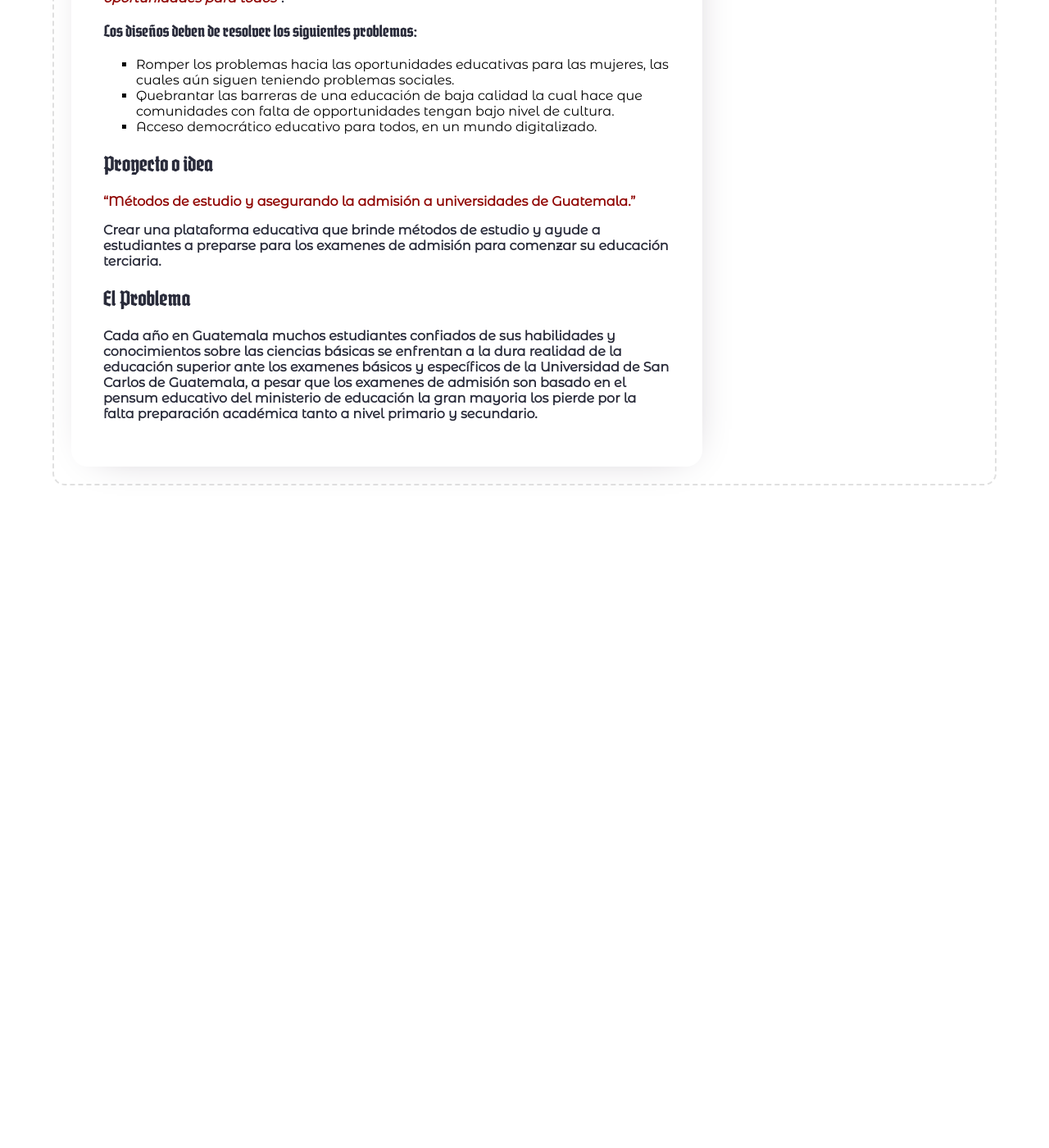
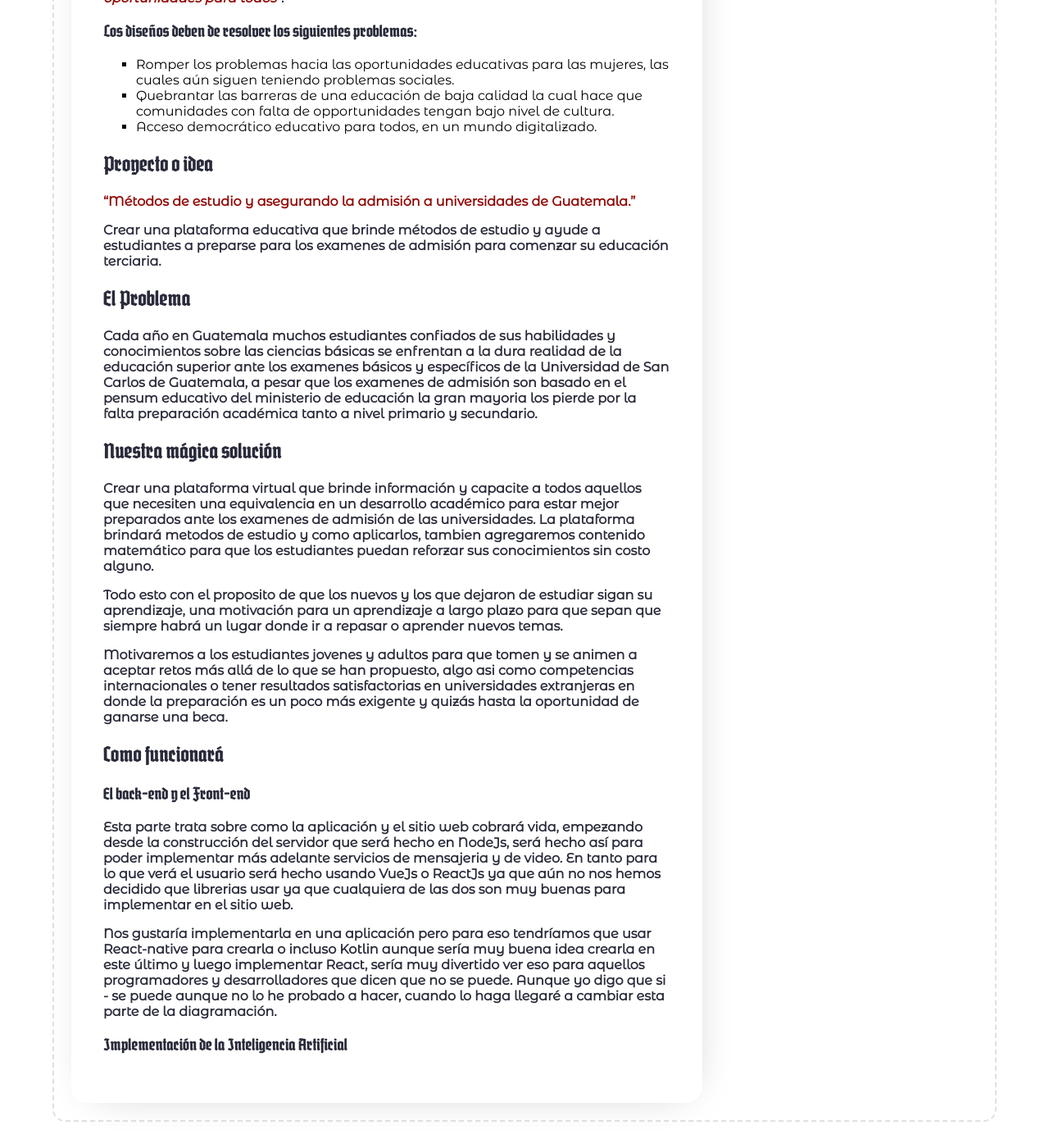
Before and after one commit to jorgeAML/creativeaml, a Jekyll site: the page built from blog_posts/17-11-2021.md, in a window 1280 px wide and 1400 px high, scrolled down 590 px. Shown: the whole window at 82% size. Built offline with Jekyll 4.4.1, drawn with Linux system fonts in a browser that asks for light colours; some web fonts are replaced; before the commit the page ends 1220 px from its top, so only the background shows below that.

Commit message:
Actualizacion de Post

```diff
--- a/blog_posts/17-11-2021.md
+++ b/blog_posts/17-11-2021.md
@@ -60,3 +60,12 @@ post1: /jekyll/update/2021/04/05/welcome-to-jekyll.html
 <p>Crear una plataforma educativa que brinde métodos de estudio y ayude a estudiantes a preparse para los examenes de admisión para comenzar su educación terciaria.</p>
 <h2>El Problema</h2>
 <p>Cada año en Guatemala muchos estudiantes confiados de sus habilidades y conocimientos sobre las ciencias básicas se enfrentan a la dura realidad de la educación superior ante los examenes básicos y específicos de la Universidad de San Carlos de Guatemala, a pesar que los examenes de admisión son basado en el pensum educativo del ministerio de educación la gran mayoria los pierde por la falta preparación académica tanto a nivel primario y secundario. </p>
+<h2>Nuestra mágica solución</h2>
+<p>Crear una plataforma virtual que brinde información y capacite a todos aquellos que necesiten una equivalencia en un desarrollo académico para estar mejor preparados ante los examenes de admisión de las universidades. La plataforma brindará metodos de estudio y como aplicarlos, tambien agregaremos contenido matemático para que los estudiantes puedan reforzar sus conocimientos sin costo alguno.</p>
+<p>Todo esto con el proposito de que los nuevos y los que dejaron de estudiar sigan su aprendizaje, una motivación para un aprendizaje a largo plazo para que sepan que siempre habrá un lugar donde ir a repasar o aprender nuevos temas.</p>
+<p>Motivaremos a los estudiantes jovenes y adultos para que tomen y se animen a aceptar retos más allá de lo que se han propuesto, algo asi como competencias internacionales o tener resultados satisfactorias en universidades extranjeras en donde la preparación es un poco más exigente y quizás hasta la oportunidad de ganarse una beca.</p>
+<h2>Como funcionará</h2>
+<h3>El back-end y el Front-end</h3>
+<p>Esta parte trata sobre como la aplicación y el sitio web cobrará vida, empezando desde la construcción del servidor que será hecho en NodeJs, será hecho así para poder implementar más adelante servicios de mensajeria y de video. En tanto para lo que verá el usuario será hecho usando VueJs o ReactJs ya que aún no nos hemos decidido que librerias usar ya que cualquiera de las dos son muy buenas para implementar en el sitio web.</p>
+<p>Nos gustaría implementarla en una aplicación pero para eso tendríamos que usar React-native para crearla o incluso Kotlin aunque sería muy buena idea crearla en este último y luego implementar React, sería muy divertido ver eso para aquellos programadores y desarrolladores que dicen que no se puede. Aunque yo digo que si - se puede aunque no lo he probado a hacer, cuando lo haga llegaré a cambiar esta parte de la diagramación.</p>
+<h3>Implementación de la Inteligencia Artificial</h3>
```
Also changed, not shown: other parts of blog_posts/17-11-2021.md (+1 -1 lines).
